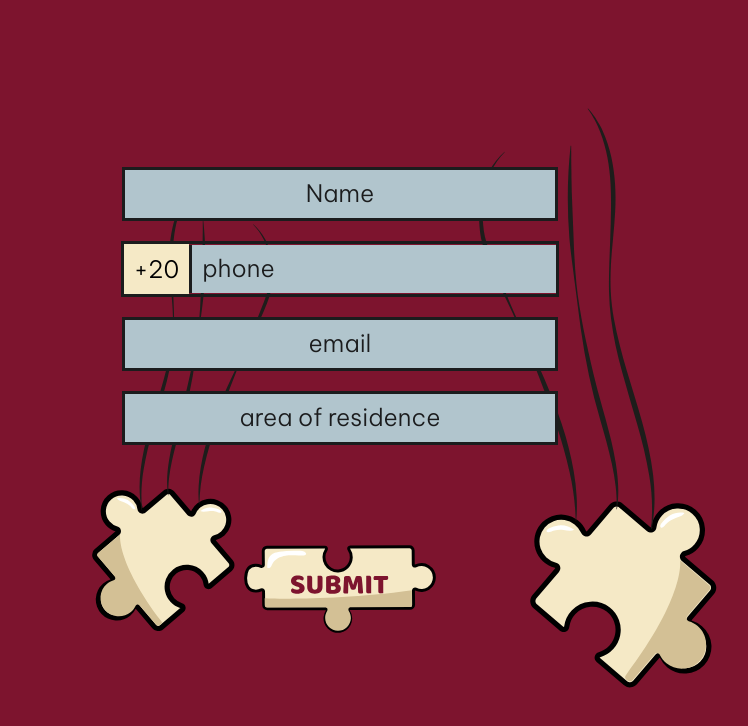
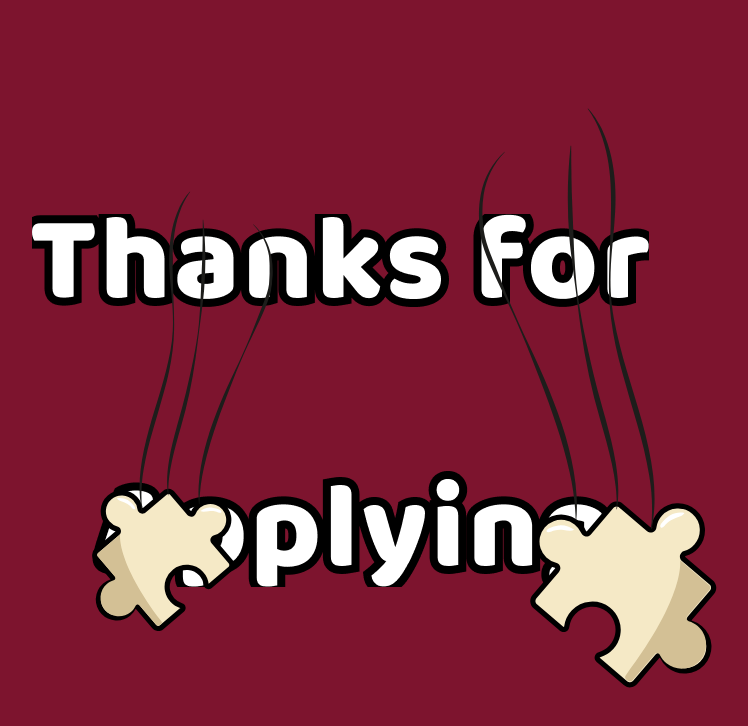
Before and after one commit to Ofahmy143/stp-24, a React (Vite) app: page /orientation/form in a window 1280 px wide. Both pictures are taken after a click on the picture 640 px from the left and 589 px from the top of the page. Shown: the top 726 px of the page, without its empty margins (300-1048 px from the left). Built offline with nearby package versions, Linux system fonts and the light colour scheme.

Commit message:
feat: add success Message

```diff
--- a/src/routes/orientation/orientationForm/orientationForm.route.tsx
+++ b/src/routes/orientation/orientationForm/orientationForm.route.tsx
@@ -3,6 +3,8 @@ import styled from "styled-components";
 import puzzleUp from "../../../assets/orientation/Form/puxxle-up.svg";
 import puzzleDown from "../../../assets/orientation/Form/puxxle-down.svg";
 import SubmitBtn from "../../../assets/orientation/Form/Submit-Button.svg";
+import Success from "../../../assets/orientation/Form/success.png";
+
 import { useRef, useState } from "react";
 import { OrganizationUser } from "../../../types";
 import axios from "axios";
@@ -96,9 +98,11 @@ const OrientationFormBox = styled.div`
     justify-content: center;
     align-items: center;
 `;
+
+const SuccessMessage = styled.img``;
 export const OrientationForm = () => {
     const [requestData, setRequestData] = useState<OrganizationUser>({});
-
+    const [success, setSuccess] = useState<boolean>(false);
     const submitHandle = async () => {
         const API_URL = "";
         console.warn(requestData);
@@ -106,6 +110,7 @@ export const OrientationForm = () => {
         //     try {
         //         const response = await axios.post(API_URL, requestRef.current);
         //         console.warn(response.data);
+        setSuccess(true);
         //     } catch (error) {
         //         console.error((error as Error).message);
         //     }
@@ -115,6 +120,8 @@ export const OrientationForm = () => {
         <OrientationFormWrap>
             <PuzzleUpForm src={puzzleUp} />
             <PuzzleDownForm src={puzzleDown} />
+            {!success && (
+                <>
                     <OrientationFormBox>
                         <OrientationFormInput
                             type="text"
@@ -162,6 +169,13 @@ export const OrientationForm = () => {
                         />
                     </OrientationFormBox>
                     <SubmitButton src={SubmitBtn} onClick={submitHandle} />
+                </>
+            )}
+            {success && (
+                <>
+                    <SuccessMessage src={Success} />
+                </>
+            )}
         </OrientationFormWrap>
     );
 };
```
Also changed, not shown: src/assets/orientation/Form/success.png (added). Lines whose indentation alone changed are shown as unchanged.
